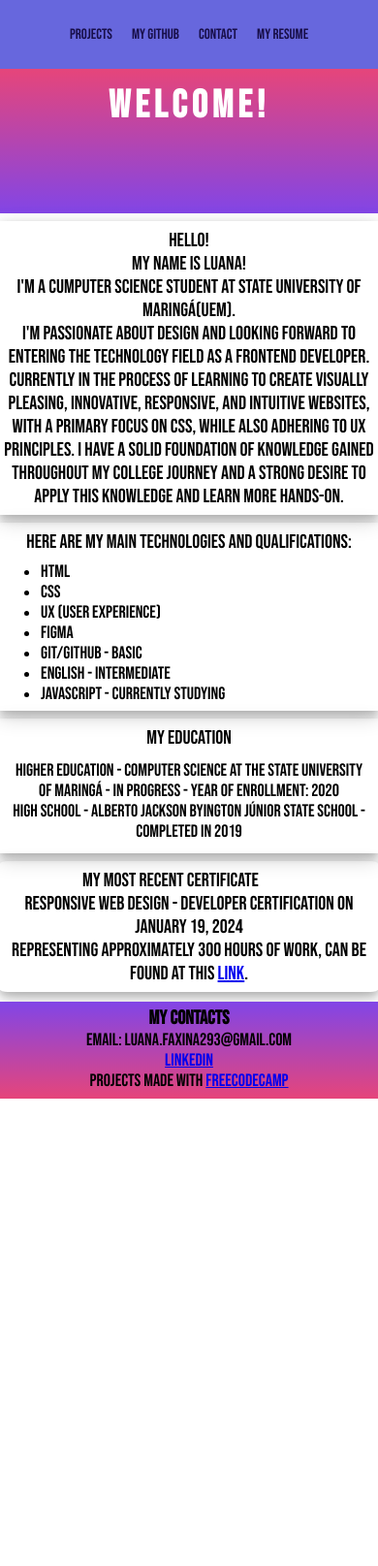
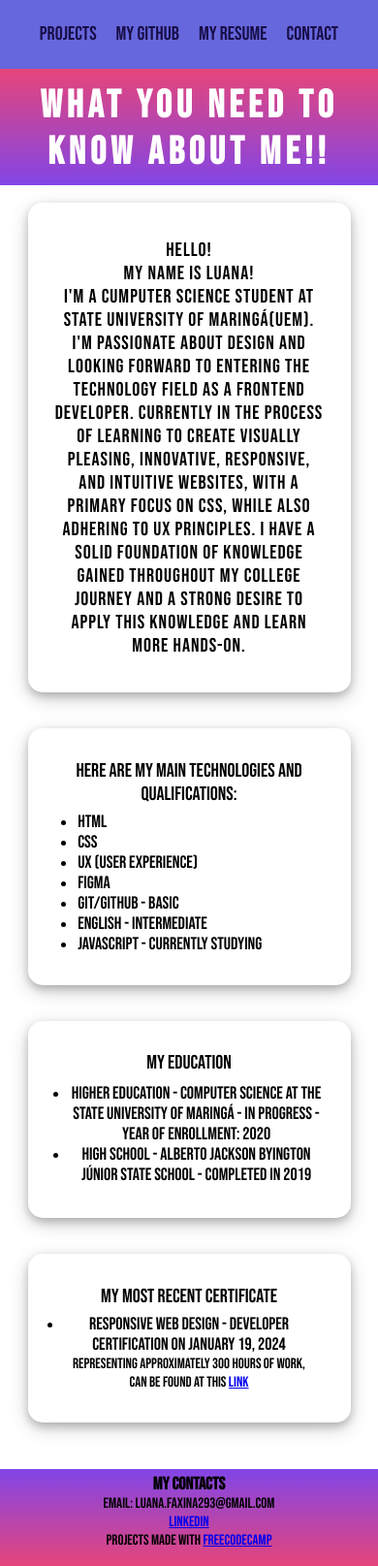
Before and after one commit to luluhwenceslau/Portifolio-Webpage, a plain HTML site: page index2.html in a window 390 px wide. Shown: the whole page at 97% size. Before the commit the page ends 1133 px from the top, so only its background shows below. Drawn offline with Linux system fonts and the light colour scheme; a web font is replaced by a local one.

Commit message:
Update
Aperfeiçoamento na responsividade, melhor alinhamento dos itens

```diff
--- a/index2.html
+++ b/index2.html
@@ -11,12 +11,21 @@
       <nav id="navbar">
         <a href="./index.html">Projects</a>
         <a href="https://github.com/luluhwenceslau" target="_blank" id="profile-link">My GitHub</a>
-        <a href="#contact">Contact</a>
         <a href="https://docs.google.com/document/d/1WPhtlsYku6twvgJzSO5LbLqK0yCEUCtRBZ0IGhbu4NI/edit">My Resume</a>
+        <div class="dropdown">
+          <a class="dropbtn" href="#">Contact</a>
+                  <div class="dropdown-content">
+                      <a href="mailto:luana.faxina293@gmail.com">Email</a>
+                      <a href="https://www.linkedin.com/in/luana-f-wenceslau-aa8580289">Linkedin</a>
+                  </div>
+        </div>
       </nav>
-      <h1>Welcome!</h1>
+      <h1>What you need to know about me!!</h1>
     </header>
-    <section id="presentation" class="card">
+
+    <main>
+  <div class="card">
+    <section id="presentation">
       <p>
         Hello!<br>
         My name is Luana! <br>
@@ -27,8 +36,10 @@
         I have a solid foundation of knowledge gained throughout my college journey and a strong desire to apply this knowledge and learn more hands-on.
       </p>
     </section>
+  </div>
 
-    <section id="qualifications" class="card">
+    <div class="card">
+    <section id="qualifications">
         <p>
             Here are my main technologies and qualifications:
         </p>
@@ -42,7 +53,10 @@
             <li>JavaScript - Currently Studying</li>
         </ul>
     </section>
-    <section id="education" class="card">
+  </div>
+
+    <div class="card">
+    <section id="education" >
         <p>My Education</p>
         <ul>
             <li>
@@ -53,13 +67,22 @@
             </li>
         </ul>
     </section>
+  </div>
 
-    <section id="certification" class="card">
-        <p>My most recent certificate</p><br>
-        <p>Responsive Web Design - Developer Certification on January 19, 2024<br>
-            Representing approximately 300 hours of work,
-        Can be found at this <a href="https://www.freecodecamp.org/certification/LuluhWenceslau/responsive-web-design" target="_blank">link</a>.</p>
+  <div class="card">
+    <section id="certification">
+        <p id="title">My most recent certificate</p>
+        <ul>
+          <li>
+            Responsive Web Design - Developer Certification on January 19, 2024<br/>
+          </li>
+            <p>Representing approximately 300 hours of work,
+            Can be found at this <a href="https://www.freecodecamp.org/certification/LuluhWenceslau/responsive-web-design" target="_blank">link</a>
+          </p>
+      </ul>
     </section>
+  </div>
+</main>
   </body>
   <footer>
     <h3>My Contacts</h3>
--- a/styles.css
+++ b/styles.css
@@ -49,9 +49,9 @@ header{
     justify-content: center;
     align-items: center;
     border-top: 1px solid  #6767dd;
-    margin: 70px 0 0 0;
+    margin: 70px 0 -40px 0;
     height: auto;
-    min-height: 150px;
+    min-height: 15px;
 }
 
 footer{
@@ -78,7 +78,7 @@ footer{
 
 .card{
   box-shadow: 0px 4px 8px 0 #00000033 , 0 6px 20px 0 #00000030;
-  border-radius: 2%;
+  border-radius: 15px;
   margin: 2% 2% 2% 2%;
   padding: 2px;
   width: 100%;
@@ -94,12 +94,12 @@ footer{
   font-size: 18px;
 }
 
-.project-tile::after{
+.project-tile::after, main::after{
   content:"";
   width: 350px;
 }
 
-#projects{
+#projects, main{
     width: 100%;
     text-align: center;
     max-width: 1400px;
@@ -129,34 +129,10 @@ footer{
 }
 
 
-@media only screen and (max-width: 600px) {
-  .project-tile img {
-    grid-template-columns: 1fr;
-    width: 100%;
-    max-width: 250px;
-    height: auto;
-    object-fit: cover;
-    }
-  h1{
-    font-size: 40px;
-    }
-    #navbar{
-      letter-spacing: 0;
-
-    }
-    #navbar a{
-      font-size: 15px;
-      padding: 10px;
-    }
-    #projects h2{
-      font-size: 22px;
-    }
-    h3{
-      font-size: 20px;
-    }
-}
-
-#presentation, #qualifications, #education, #certification{
+#presentation,
+#qualifications,
+#education,
+#certification {
   width: 100%;
   text-align: center;
   max-width: 750px;
@@ -169,8 +145,22 @@ footer{
   align-items: center;
 }
 
+main .card {
+  max-width: 900px;
+  width: 100%;
+  margin: 0% 5% 2% 5%;
+  padding: 2px;
+  height: auto;
+  align-content: center;
+  text-align: center;
+  gap: 10%;
+}
+
+
 #presentation p{
   font-size: 20px;
+  padding: 5px;
+  letter-spacing: 1px;
 }
 
 #qualifications p{
@@ -180,8 +170,16 @@ footer{
   font-size: 20px;
 }
 
+#education li{
+  margin-left: 15px;
+}
+
+#certification #title{
+  font-size: 20px;
+}
+
 #certification p{
-  font-size: 20px;
+  font-size: 15px;
 }
 
 #qualifications ul{
@@ -191,7 +189,6 @@ footer{
   flex-wrap: nowrap;
   justify-content: center;
   align-items: flex-start;
-  position: relative;
   width: 80%;
   margin-top: 2%;
 }
@@ -209,6 +206,87 @@ footer{
   border: 0;
 }
 
-#presentation, #qualifications, #education, #certification .card{
-  border-radius: 0;
+#certification ul{
+  font-size: 18px;
+  display: flex;
+  flex-direction: column;
+  flex-wrap: nowrap;
+  justify-content: center;
+  align-items: start;
+  width: 90%;
+  margin-top: 2%;
 }
+
+
+.dropbtn {
+  display: inline-block;
+  color: white;
+  padding: 14px 16px;
+  text-decoration: none;
+  text-align: center;
+}
+
+.dropdown {
+  display: inline-block;
+}
+
+.dropdown-content{
+  display: none;
+  position: absolute;
+  background: white;
+  width: 120px;
+}
+
+.dropdown-content a{
+  color: black;
+  display: block;
+  text-align: left;
+  border: 1px solid rgb(207, 207, 207)
+}
+
+.dropdown:hover .dropdown-content{
+  display: block;
+}
+
+.dropdown-content a:hover{
+  background-color: #6767dd;
+}
+
+@media only screen and (max-width: 720px) {
+  h1{
+    font-size: 40px;
+    }
+    #navbar{
+      letter-spacing: 0;
+    }
+    #navbar a{
+      font-size: 15px;
+      padding: 10px;
+    }
+    #projects h2{
+      font-size: 22px;
+      margin: 1%;
+    }
+    h3{
+      font-size: 18px;
+    }
+    .card{
+      max-width: 75%;
+      height: auto;
+      object-fit: cover;
+      padding: 5px;
+    }
+
+    main .card{
+      margin: 5%;
+      padding: 20px;
+    }
+
+    #navbar a{
+      font-size: 20px;
+    }
+
+    footer{
+      font-size: 15px;
+    }
+}
```
Also changed, not shown: index.html (+17 -2 lines).
